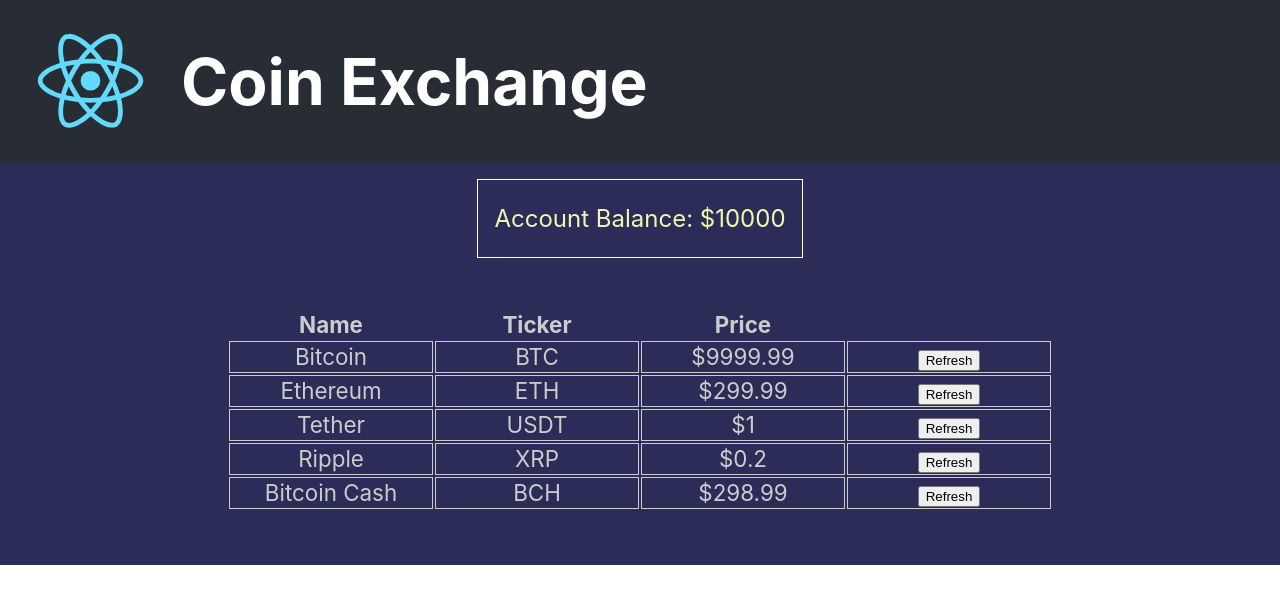
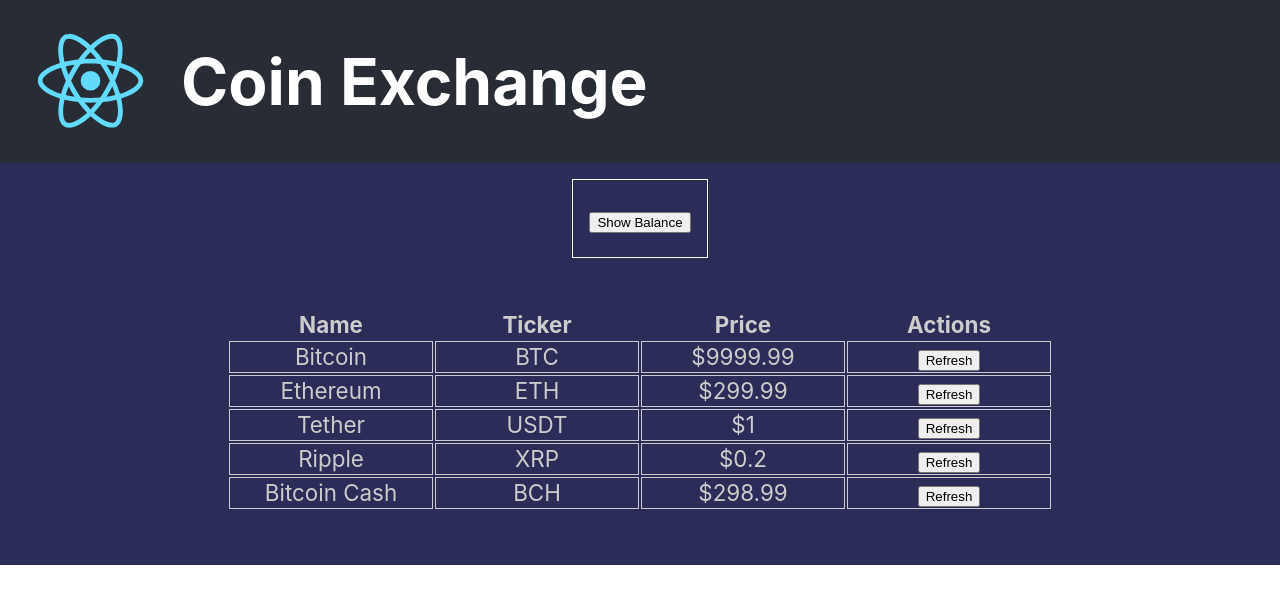
Before and after one commit to AttissNgo/coin-exchange, a React (Create React App) app: page / in a window 1280 px wide. Shown: the top 604 px of the page. Built offline with nearby package versions, Linux system fonts and the light colour scheme.

Commit message:
hiding balances

```diff
--- a/src/App.js
+++ b/src/App.js
@@ -16,35 +16,47 @@ class App extends React.Component {
     super(props)
     this.state = {
       balance: 10000,
+      showBalance: false,
       coinData: [
         {
           name: 'Bitcoin',
           ticker: 'BTC',
+          balance: 0.5,
           price: 9999.99
         },
         {
           name: 'Ethereum',
           ticker: 'ETH',
+          balance: 32.0,
           price: 299.99
         },
         {
           name: 'Tether',
           ticker: 'USDT',
+          balance: 0,
           price: 1.0
         },
         {
           name: 'Ripple',
           ticker: 'XRP',
+          balance: 1000,
           price: 0.2
         },
         {
           name: 'Bitcoin Cash',
           ticker: 'BCH',
+          balance: 0,
           price: 298.99
         }
       ]
     }
     this.handleRefresh = this.handleRefresh.bind(this)
+    this.handleShowBalance = this.handleShowBalance.bind(this)
+  }
+
+  handleShowBalance(valueChangeShowBalance) {
+    this.setState({ showBalance:!valueChangeShowBalance })
+    // console.log(!valueChangeShowBalance)
   }
 
   handleRefresh(valueChangeTicker) {
@@ -69,8 +81,14 @@ class App extends React.Component {
 
 
         <AppHeader />
-        <AccountBalance amount={this.state.balance} />
-        <CoinList coinData={this.state.coinData} handleRefresh={this.handleRefresh} />
+        <AccountBalance
+          amount={this.state.balance}
+          showBalance={this.state.showBalance}
+          handleShowBalance={this.handleShowBalance} />
+        <CoinList
+          coinData={this.state.coinData}
+          handleRefresh={this.handleRefresh}
+          showBalance={this.state.showBalance} />
 
 
       </AppDiv>
--- a/src/components/AccountBalance/AccountBalance.jsx
+++ b/src/components/AccountBalance/AccountBalance.jsx
@@ -20,19 +20,30 @@ const AccountBalanceText = styled.p`
     `
 
 export default class AccountBalance extends Component {
+    constructor(props) {
+        super(props)
+        this.handleClick = this.handleClick.bind(this)
+    }
+
+    handleClick(event) {
+        event.preventDefault()
+        this.props.handleShowBalance(this.props.showBalance)
+    }
+
     render() {
+        const buttonText = this.props.showBalance ? 'Hide Balance' : 'Show Balance'
+        const accountBalanceText = this.props.showBalance ? `Account Balance: $${this.props.amount}` : ''
         return (
             <div>
                 <AccountBalanceContainer>
 
                         <AccountBalanceText>
-                        Account Balance: ${this.props.amount}
+                        {accountBalanceText}
+                        <button onClick={this.handleClick}>{buttonText}</button>
                         </AccountBalanceText>
 
                 </AccountBalanceContainer>
             </div>
-
-
         )
     }
 }
--- a/src/components/Coin/Coin.jsx
+++ b/src/components/Coin/Coin.jsx
@@ -5,6 +5,12 @@ import styled from 'styled-components'
 const CoinRow = styled.td`
     border: 1px solid #cccccc;
     width: 25vh;
+    `
+
+const CoinRowHidden = styled.td`
+border: 1px solid #cccccc;
+width: 25vh;
+    display: none;
     `
 
 export default class Coin extends Component {
@@ -16,21 +22,16 @@ export default class Coin extends Component {
     handleClick(event) {
         event.preventDefault()
         this.props.handleRefresh(this.props.ticker)
-
-        // const randomPercentage = 0.995 + Math.random() * 0.01
-        // this.setState( function (oldState) {
-        //     return {
-        //         price: oldState.price * randomPercentage
-        //     }
-        // })
     }
 
     render() {
+        const coinBalance = this.props.showBalance ? <CoinRow>${this.props.balance}</CoinRow> : <CoinRowHidden>${this.props.balance}</CoinRowHidden>
         return (
             <tr>
                 <CoinRow>{this.props.name}</CoinRow>
                 <CoinRow>{this.props.ticker}</CoinRow>
                 <CoinRow>${this.props.price}</CoinRow>
+                {coinBalance}
                 <CoinRow>
                     <form action="#" method="POST">
                         <button onClick={this.handleClick}>Refresh</button>
--- a/src/components/CoinList/CoinList.jsx
+++ b/src/components/CoinList/CoinList.jsx
@@ -9,7 +9,10 @@ const CoinTable = styled.table`
     `
 
 export default class CoinList extends Component {
+
     render() {
+      const balanceHeader = this.props.showBalance ? <th>Balance</th> : null
+
         return (
             <CoinTable>
             <thead>
@@ -17,15 +20,19 @@ export default class CoinList extends Component {
                 <th>Name</th>
                 <th>Ticker</th>
                 <th>Price</th>
+                {balanceHeader}
+                <th>Actions</th>
               </tr>
             </thead>
             <tbody>
               {
-                this.props.coinData.map( ({name, ticker, price}) =>
+                this.props.coinData.map( ({name, ticker, balance, price}) =>
                 <Coin key={ticker}
                     handleRefresh = {this.props.handleRefresh}
+                    showBalance={this.props.showBalance}
                     name={name}
                     ticker={ticker}
+                    balance={balance}
                     price={price} />
                 )
               }
```
